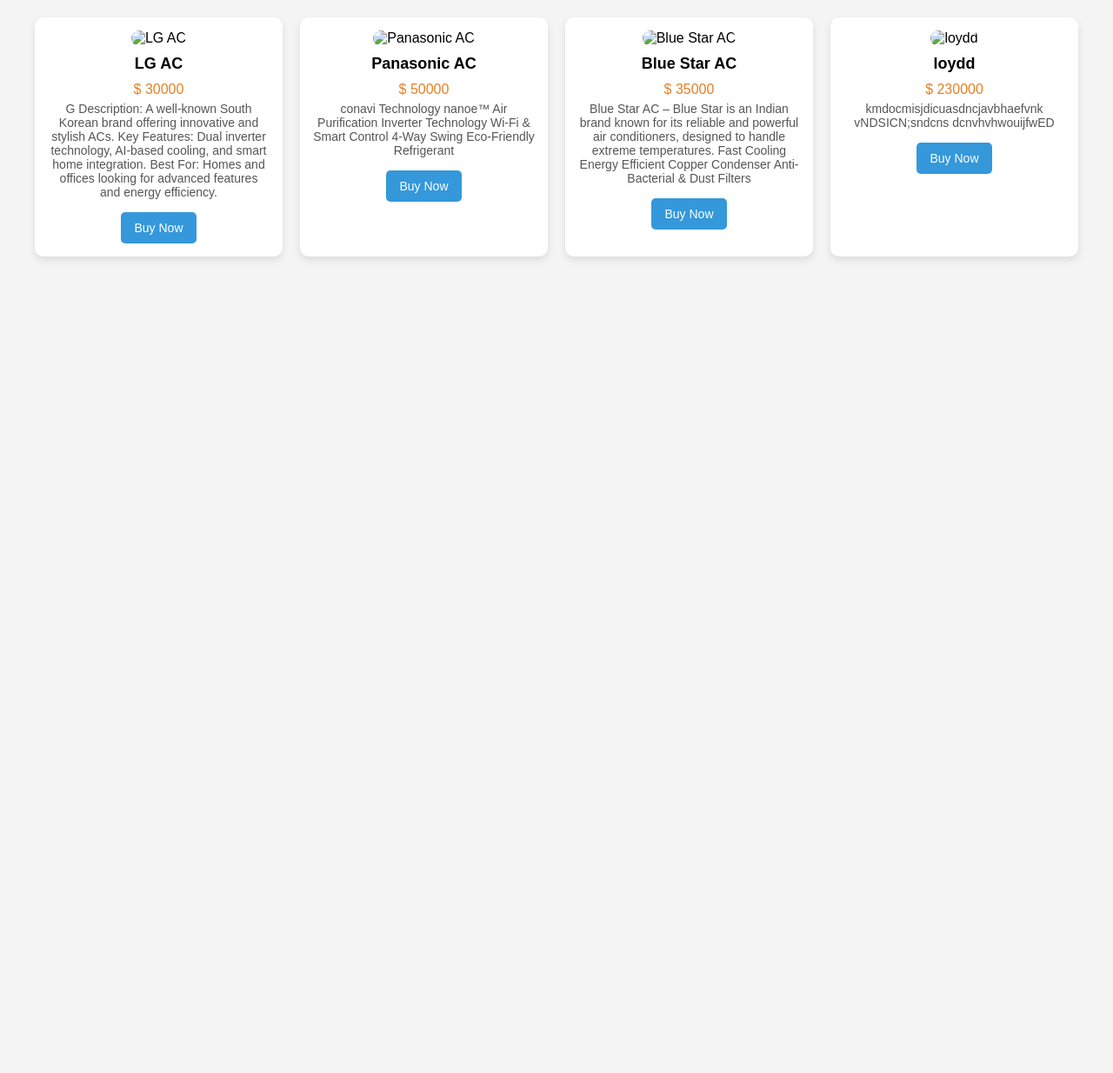
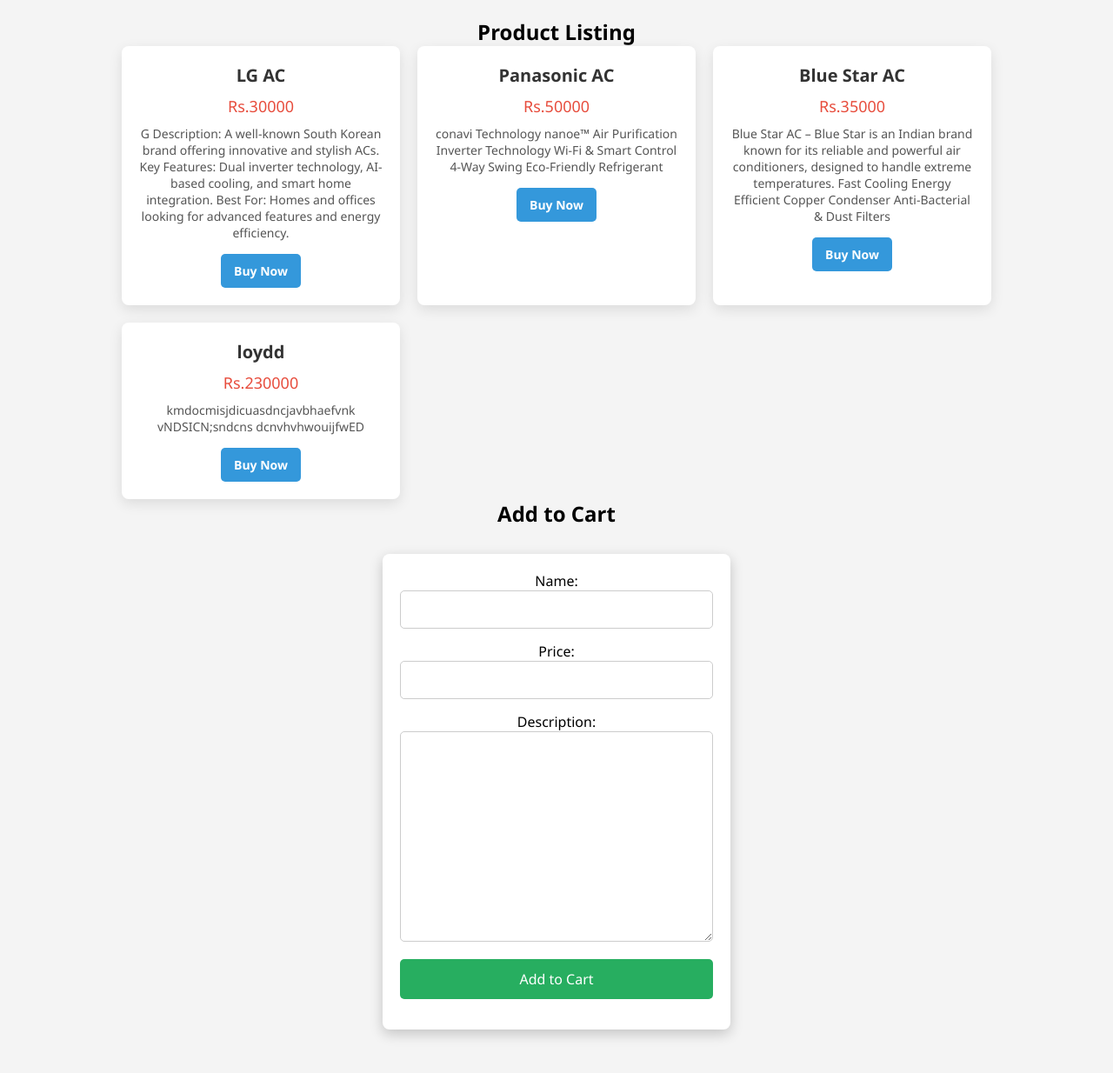
Before and after one commit to Aparna-p16/Ecommerce-site-, a Django app: page /electronics/product/ in a window 1280 px wide. Shown: the whole page at 87% size. Before the commit the page ends 299 px from the top, so only its background shows below. Run offline with Django 5.2, Linux system fonts and the light colour scheme; data comes from the database, SQL or seed files in the repository; both versions use the stored data as it was after the commit.

Commit message:
Initial commit

```diff
--- a/electronics/Templates/electronics/product_details.html
+++ b/electronics/Templates/electronics/product_details.html
@@ -3,58 +3,51 @@
 <head>
     <meta charset="UTF-8">
     <meta name="viewport" content="width=device-width, initial-scale=1.0">
-    <title>Product Listing - E-Commerce</title>
+    <title>Product Listing & Form</title>
     <style>
+        /* Reset Styles */
         * {
             margin: 0;
             padding: 0;
             box-sizing: border-box;
-            font-family: Arial, sans-serif;
+            font-family: 'Segoe UI', Tahoma, Geneva, Verdana, sans-serif;
         }
 
         body {
             background-color: #f4f4f4;
             padding: 20px;
+            text-align: center;
         }
 
-        .container {
-            max-width: 1200px;
+        /* Product Container */
+        .product-container {
+            max-width: 1000px;
             margin: auto;
             display: grid;
             grid-template-columns: repeat(auto-fit, minmax(250px, 1fr));
             gap: 20px;
         }
 
-        .product-card {
-            background: #fff;
-            padding: 15px;
-            border-radius: 10px;
-            box-shadow: 0 4px 8px rgba(0, 0, 0, 0.1);
-            transition: transform 0.3s ease-in-out;
+        /* Product Card */
+        .product-item {
+            background: #ffffff;
+            padding: 20px;
+            border-radius: 8px;
+            box-shadow: 0 5px 15px rgba(0, 0, 0, 0.1);
             text-align: center;
         }
 
-        .product-card:hover {
-            transform: scale(1.05);
-        }
-
-        .product-img {
-            width: 100%;
-            height: 200px;
-            object-fit: cover;
-            border-radius: 10px;
-        }
-
         .product-name {
-            font-size: 18px;
+            font-size: 20px;
             font-weight: bold;
-            margin: 10px 0;
+            color: #333;
+            margin-bottom: 10px;
         }
 
         .product-price {
-            color: #e67e22;
-            font-size: 16px;
-            margin: 5px 0;
+            font-size: 18px;
+            color: #e74c3c;
+            margin-bottom: 10px;
         }
 
         .product-description {
@@ -63,34 +56,99 @@
             margin-bottom: 15px;
         }
 
-        .buy-btn {
+        .buy-button {
             display: inline-block;
             background: #3498db;
-            color: #fff;
+            color: white;
             padding: 10px 15px;
             border-radius: 5px;
             text-decoration: none;
             font-size: 14px;
-            transition: background 0.3s;
+            font-weight: bold;
+            transition: background 0.3s ease-in-out;
         }
 
-        .buy-btn:hover {
+        .buy-button:hover {
             background: #2980b9;
+        }
+
+        /* Form Container */
+        .form-container {
+            max-width: 400px;
+            background: #ffffff;
+            padding: 20px;
+            margin: 30px auto;
+            border-radius: 8px;
+            box-shadow: 0 5px 15px rgba(0, 0, 0, 0.2);
+        }
+
+        .form-container form {
+            display: flex;
+            flex-direction: column;
+        }
+
+        .form-container input, .form-container textarea {
+            width: 100%;
+            padding: 10px;
+            margin-bottom: 15px;
+            border: 1px solid #ccc;
+            border-radius: 5px;
+            font-size: 16px;
+        }
+
+        .form-container input:focus, .form-container textarea:focus {
+            border-color: #27ae60;
+            outline: none;
+        }
+
+        .form-container input[type="submit"] {
+            background: #27ae60;
+            color: white;
+            font-size: 16px;
+            padding: 12px;
+            border: none;
+            border-radius: 5px;
+            cursor: pointer;
+            transition: background 0.3s ease-in-out;
+        }
+
+        .form-container input[type="submit"]:hover {
+            background: #219150;
+        }
+
+        /* Responsive Design */
+        @media (max-width: 600px) {
+            .product-container {
+                grid-template-columns: 1fr;
+            }
+
+            .form-container {
+                width: 90%;
+            }
         }
     </style>
 </head>
 <body>
 
-    <div class="container">
+    <h2>Product Listing</h2>
+    <div class="product-container">
         {% for pro in prod %}
-        <div class="product-card">
-            <img src="{{ pro.image_url }}" alt="{{ pro.name }}" class="product-img">
-            <h2 class="product-name">{{ pro.name }}</h2>
-            <p class="product-price">$ {{ pro.price }}</p>
-            <p class="product-description">{{ pro.description }}</p>
-            <a href="/buy/{{ pro.id }}" class="buy-btn">Buy Now</a>
-        </div>
+            <div class="product-item">
+                <div class="product-name">{{ pro.name }}</div>
+                <div class="product-price">Rs.{{ pro.price }}</div>
+                <div class="product-description">{{ pro.description }}</div>
+                <a href="#" class="buy-button">Buy Now</a>
+            </div>
         {% endfor %}
+    </div>
+
+    <h2>Add to Cart</h2>
+    <div class="form-container">
+        <form method="post">
+            {% csrf_token %}
+            {{ form.as_p }}
+            <input type="submit" value="Add to Cart">
+        </form>
     </div>
 
 </body>
--- /dev/null
+++ b/electronics/forms.py
@@ -0,0 +1,8 @@
+from django import forms
+from .models import Product
+
+
+class ProductForm(forms.ModelForm):
+    class Meta:
+        model = Product
+        fields = ['id','name','price','description']
--- a/electronics/models.py
+++ b/electronics/models.py
@@ -5,3 +5,6 @@ class Product(models.Model):
     name = models.CharField(max_length=100)
     price = models.IntegerField()
     description = models.TextField()
+
+    def __str__(self):
+        return self.name
--- a/electronics/views.py
+++ b/electronics/views.py
@@ -1,5 +1,6 @@
 from django.shortcuts import render
 from .models import Product
+from .forms import ProductForm
 
 # Create your views here.
 def home(request):
@@ -8,4 +9,9 @@ def home(request):
 
 def product_detail(request):
      prod = Product.objects.all()
-     return render (request,'electronics/product_details.html',{"prod":prod})
+     form= ProductForm()
+     if request.method == 'POST':
+        form = ProductForm(request.POST)
+        if form.is_valid():
+            form.save()
+     return render(request,'Electronics/Product_details.html',{'prod':prod,'form':form})
```
Also changed, not shown: db.sqlite3.
